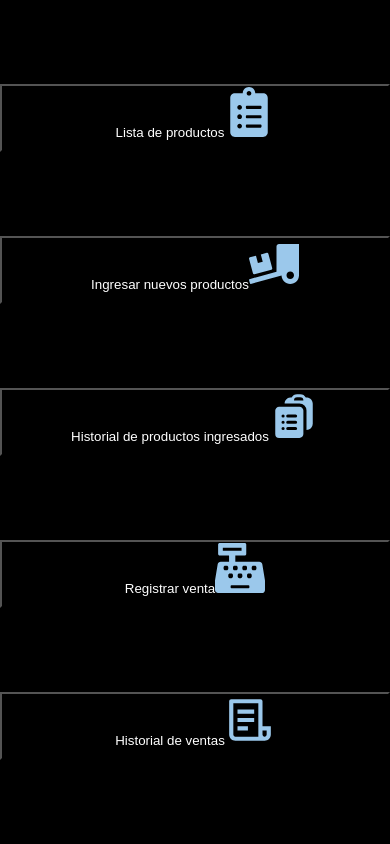
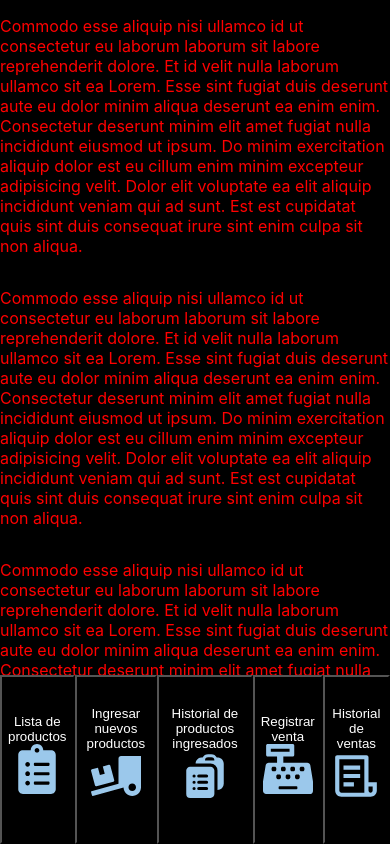
Before and after one commit to rodrigo-quevedo/Gest, a React (Create React App) app in the folder frontend/: page / in a window 390 px wide. Both pictures are taken after a click on the button "Historial de productos ingresados". Built offline with nearby package versions, Linux system fonts and the light colour scheme; no server answers.

Commit message:
frontend- style: más cambios en media query y desktop

```diff
--- a/frontend/src/App.module.css
+++ b/frontend/src/App.module.css
@@ -1,19 +1,31 @@
 .appContainer {
     display: flex;
+    flex-direction: row;
     height: 100vh;
+
+    overflow: hidden scroll;
+    scrollbar-color: #9bc8eb transparent;
+    scrollbar-width: thin;
 }
 
+/* :nth-child(2) es el componente Pantalla. Uso nth-child(2) porque el elemento puede variar (es el resultado de una funcion). Y no uso clases, porque tendría que poner la clase dentro del componente en sí, y por lo tanto tendría que armar un CSS para cada componente Pantalla en específico (que de hecho lo tengo que hacer, pero POR AHORA prefiero hacer esto aca).*/
 .appContainer:nth-child(2){
-    width: 80%;
+    height: 100vh;
+    width: 90%;
+
+
 }
 
 
 @media (width < 800px){
-    /* .appContainer{
+    .appContainer{
         flex-direction: column;
-    } */
+    }
 
-    .appContainer:nth-child(2){
-        width: 100%;
+    .appContainer:nth-child(1){
+        color: red;
+        height: 80vh;
+        overflow: hidden scroll;
+
     }
 }
--- a/frontend/src/components/Lista_Compras/ListaCompras.js
+++ b/frontend/src/components/Lista_Compras/ListaCompras.js
@@ -3,6 +3,13 @@
 export default function ListaCompras () {
     return (
         <>
+            <p>Commodo esse aliquip nisi ullamco id ut consectetur eu laborum laborum sit labore reprehenderit dolore. Et id velit nulla laborum ullamco sit ea Lorem. Esse sint fugiat duis deserunt aute eu dolor minim aliqua deserunt ea enim enim. Consectetur deserunt minim elit amet fugiat nulla incididunt eiusmod ut ipsum. Do minim exercitation aliquip dolor est eu cillum enim minim excepteur adipisicing velit. Dolor elit voluptate ea elit aliquip incididunt veniam qui ad sunt. Est est cupidatat quis sint duis consequat irure sint enim culpa sit non aliqua.</p>
+            <p>Commodo esse aliquip nisi ullamco id ut consectetur eu laborum laborum sit labore reprehenderit dolore. Et id velit nulla laborum ullamco sit ea Lorem. Esse sint fugiat duis deserunt aute eu dolor minim aliqua deserunt ea enim enim. Consectetur deserunt minim elit amet fugiat nulla incididunt eiusmod ut ipsum. Do minim exercitation aliquip dolor est eu cillum enim minim excepteur adipisicing velit. Dolor elit voluptate ea elit aliquip incididunt veniam qui ad sunt. Est est cupidatat quis sint duis consequat irure sint enim culpa sit non aliqua.</p>
+            <p>Commodo esse aliquip nisi ullamco id ut consectetur eu laborum laborum sit labore reprehenderit dolore. Et id velit nulla laborum ullamco sit ea Lorem. Esse sint fugiat duis deserunt aute eu dolor minim aliqua deserunt ea enim enim. Consectetur deserunt minim elit amet fugiat nulla incididunt eiusmod ut ipsum. Do minim exercitation aliquip dolor est eu cillum enim minim excepteur adipisicing velit. Dolor elit voluptate ea elit aliquip incididunt veniam qui ad sunt. Est est cupidatat quis sint duis consequat irure sint enim culpa sit non aliqua.</p>
+            <p>Commodo esse aliquip nisi ullamco id ut consectetur eu laborum laborum sit labore reprehenderit dolore. Et id velit nulla laborum ullamco sit ea Lorem. Esse sint fugiat duis deserunt aute eu dolor minim aliqua deserunt ea enim enim. Consectetur deserunt minim elit amet fugiat nulla incididunt eiusmod ut ipsum. Do minim exercitation aliquip dolor est eu cillum enim minim excepteur adipisicing velit. Dolor elit voluptate ea elit aliquip incididunt veniam qui ad sunt. Est est cupidatat quis sint duis consequat irure sint enim culpa sit non aliqua.</p>
+            <p>Commodo esse aliquip nisi ullamco id ut consectetur eu laborum laborum sit labore reprehenderit dolore. Et id velit nulla laborum ullamco sit ea Lorem. Esse sint fugiat duis deserunt aute eu dolor minim aliqua deserunt ea enim enim. Consectetur deserunt minim elit amet fugiat nulla incididunt eiusmod ut ipsum. Do minim exercitation aliquip dolor est eu cillum enim minim excepteur adipisicing velit. Dolor elit voluptate ea elit aliquip incididunt veniam qui ad sunt. Est est cupidatat quis sint duis consequat irure sint enim culpa sit non aliqua.</p>
+            <p>Commodo esse aliquip nisi ullamco id ut consectetur eu laborum laborum sit labore reprehenderit dolore. Et id velit nulla laborum ullamco sit ea Lorem. Esse sint fugiat duis deserunt aute eu dolor minim aliqua deserunt ea enim enim. Consectetur deserunt minim elit amet fugiat nulla incididunt eiusmod ut ipsum. Do minim exercitation aliquip dolor est eu cillum enim minim excepteur adipisicing velit. Dolor elit voluptate ea elit aliquip incididunt veniam qui ad sunt. Est est cupidatat quis sint duis consequat irure sint enim culpa sit non aliqua.</p>
+            <p>Commodo esse aliquip nisi ullamco id ut consectetur eu laborum laborum sit labore reprehenderit dolore. Et id velit nulla laborum ullamco sit ea Lorem. Esse sint fugiat duis deserunt aute eu dolor minim aliqua deserunt ea enim enim. Consectetur deserunt minim elit amet fugiat nulla incididunt eiusmod ut ipsum. Do minim exercitation aliquip dolor est eu cillum enim minim excepteur adipisicing velit. Dolor elit voluptate ea elit aliquip incididunt veniam qui ad sunt. Est est cupidatat quis sint duis consequat irure sint enim culpa sit non aliqua.</p>
         </>
     )
 }
--- a/frontend/src/components/Navbar/Navbar.module.css
+++ b/frontend/src/components/Navbar/Navbar.module.css
@@ -1,18 +1,20 @@
 .navContainer {
     display: flex;
+    height: 100vh;
     flex-direction: column;
-    /* background: #fff; */
+    width: 10%;
+
+    justify-content: space-evenly;
+
     color: #fff;
-    width: 20%;
-    height: 100vh;
-    justify-content: space-evenly;
-    flex-shrink: 0;
 }
 
 .navContainer > button {
+    /* max-height: 20%; */
+
+
     background: transparent;
     color: #fff;
-    max-height: 20%;
 }
 
 .icon {
@@ -22,7 +24,10 @@
 
 @media (width < 800px) {
     .navContainer{
-        width: 100%;
-        max-width: 100vw;
+        flex-direction: row;
+        width: 100vw;
+        height: 20vh;
+        position: absolute;
+        bottom: 0;
     }
 }
```
